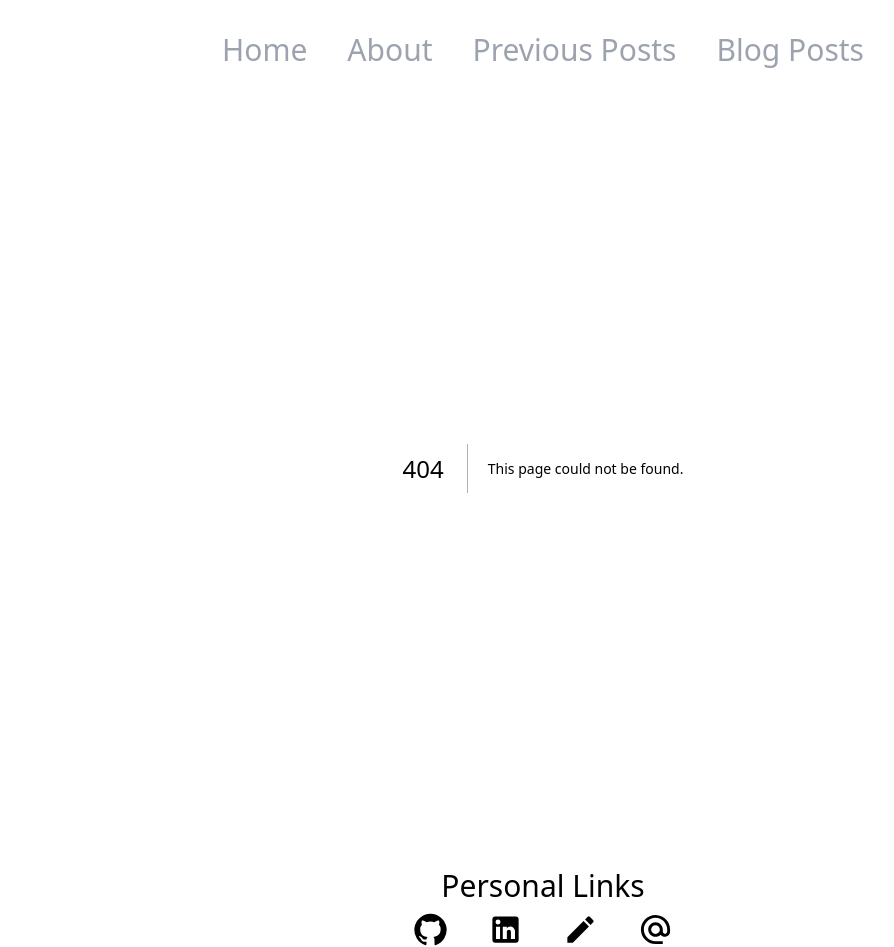
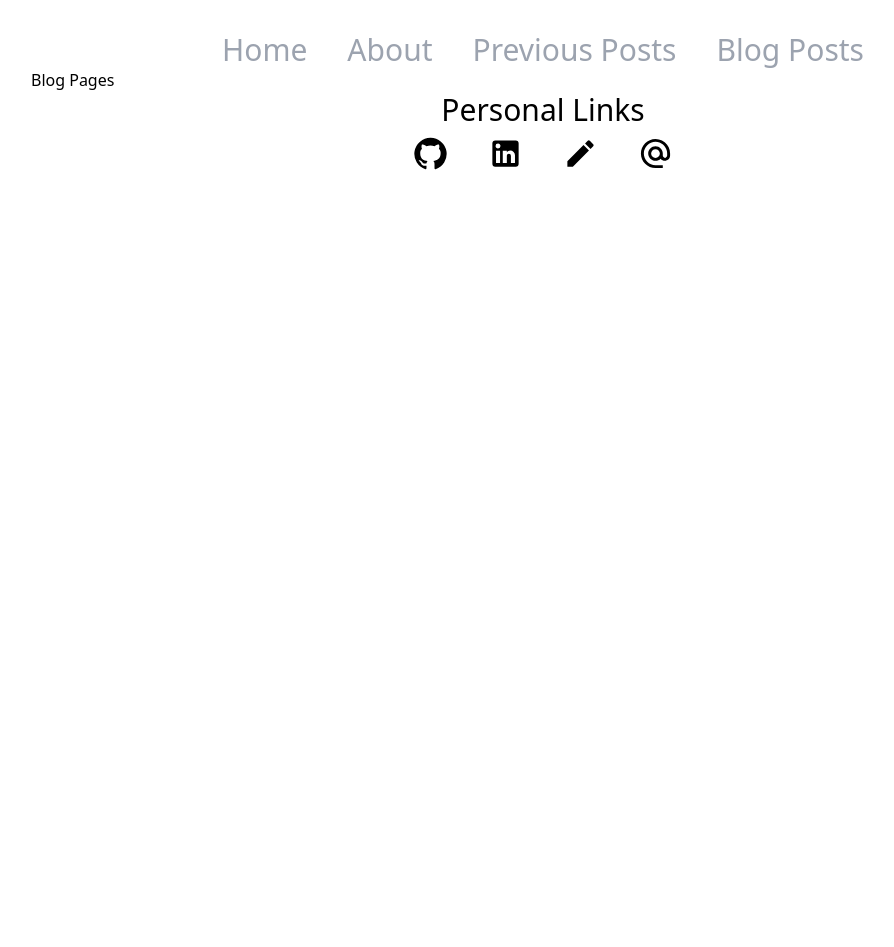
Before and after one commit to koremp/koremp.blog, a Next.js app: page /blog in a window 1280 px wide. Before the commit this address had no page. Shown: the whole page, without its empty margins (97-991 px from the left). After the commit the page ends 832 px from the top, so only its background shows below. Built offline with nearby package versions, Linux system fonts and the light colour scheme.

Commit message:
feat: add basic blog page

```diff
--- /dev/null
+++ b/src/app/blog/page.tsx
@@ -0,0 +1,5 @@
+export default function BlogPage() {
+  return (
+    <main>Blog Pages</main>
+  )
+}
```
